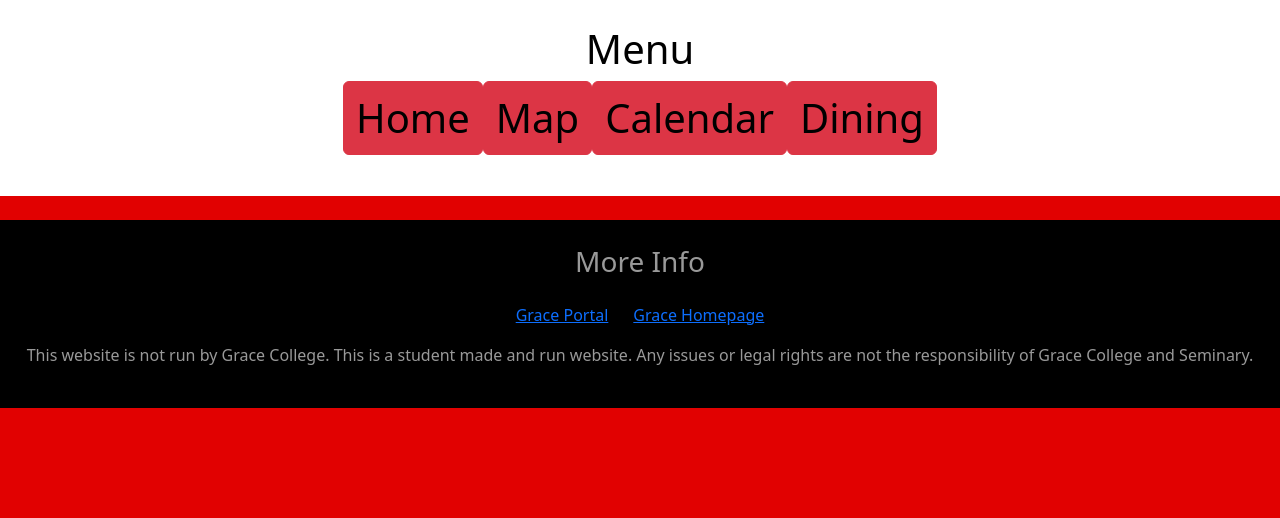
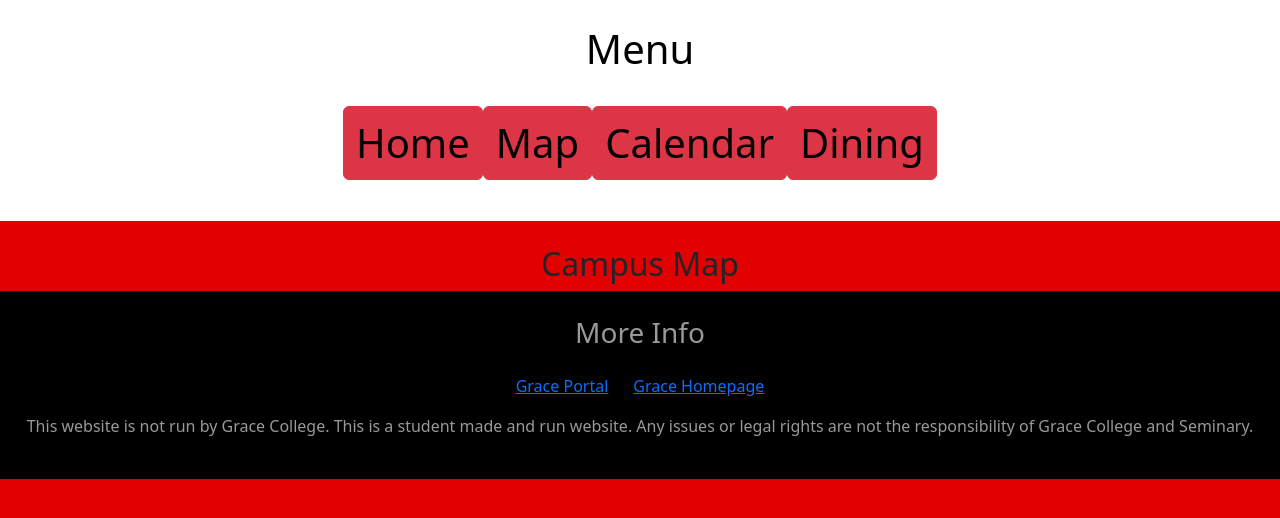
Before and after one commit to Bryce-Naf/Campus-Life-Super-App, a plain HTML site: page map.html in a window 1280 px wide. Drawn offline with nearby package versions, Linux system fonts and the light colour scheme.

Commit message:
Added flexboxes to footers and headers

```diff
--- a/css/style.css
+++ b/css/style.css
@@ -19,6 +19,7 @@ header {
     display: flex;
     flex-direction: column;
     justify-content: space-between;
+    gap: 25px;
     padding: 25px;
     background-color: white;
     color: black;
--- a/map.html
+++ b/map.html
@@ -16,6 +16,7 @@
         </div>
     </header>
     <main>
+        <h2 class="text-center">Campus Map</h2>
     </main>
     <footer>
         <h3 class="text-center mb-4">More Info</h3>
```
Also changed, not shown: calendar.html (+1 -1 lines), dining.html (+1 -1 lines).
